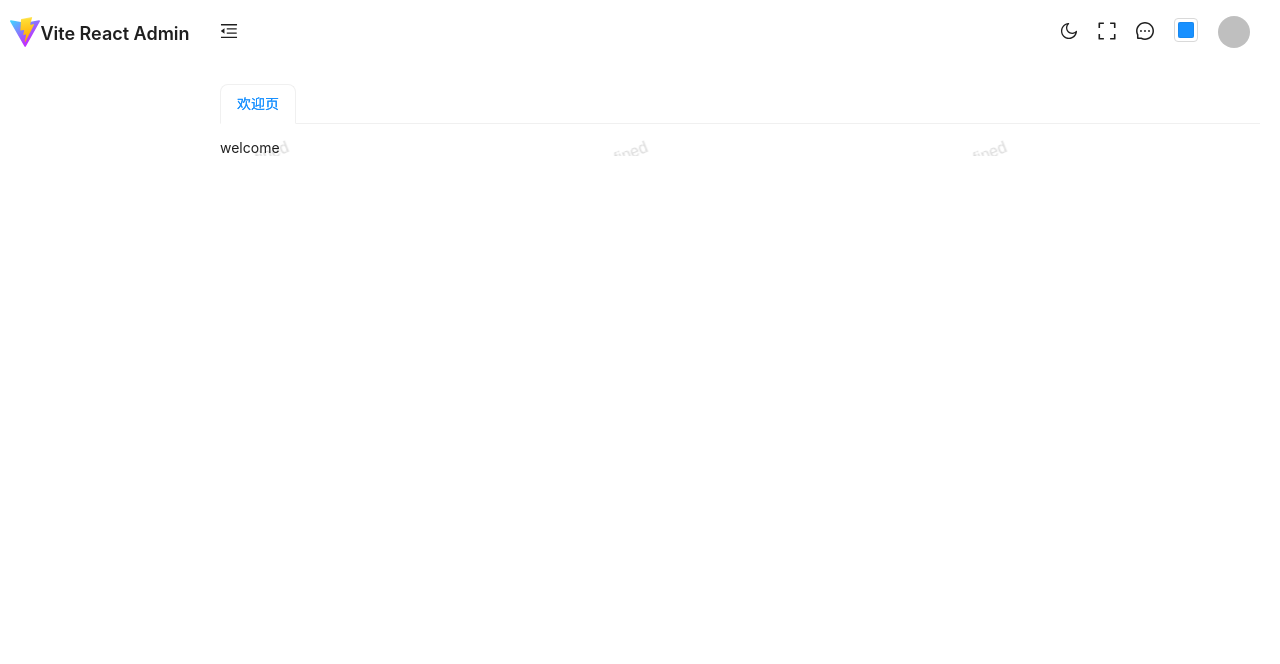
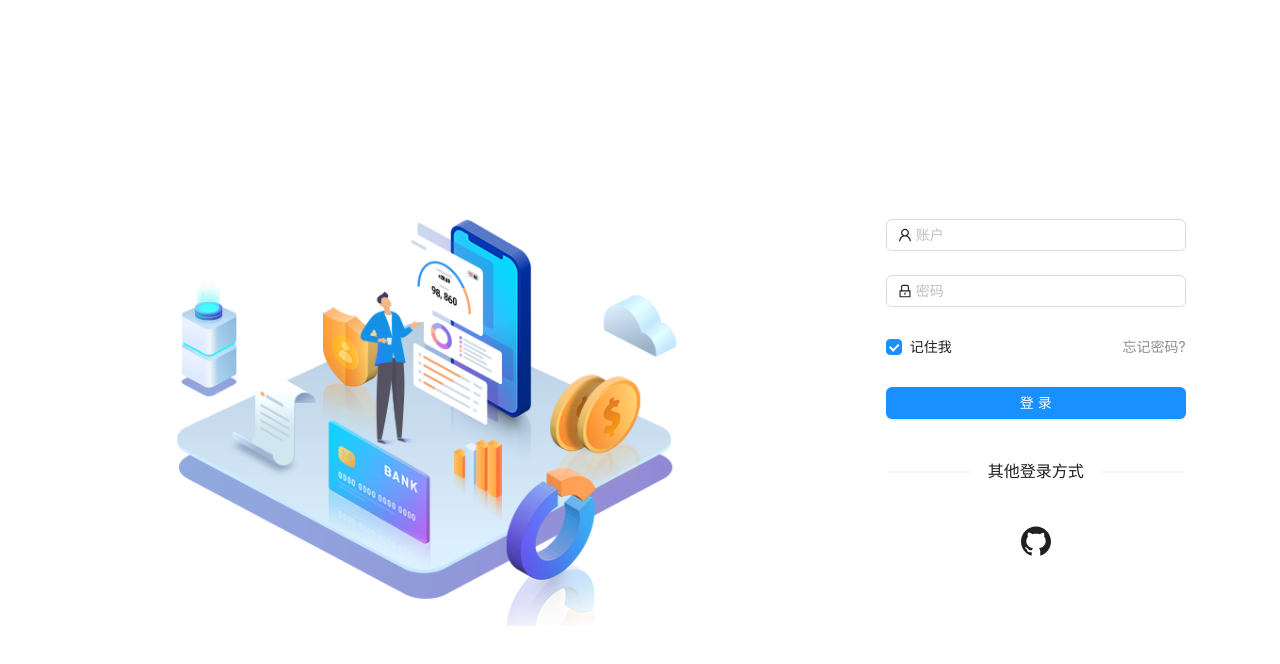
Before and after one commit to coderzzx25/vite-react-admin, a React (Vite) app: page /login in a window 1280 px wide. Before the commit this address led to /login#/welcome. Shown: the top 664 px of the page. Built offline with nearby package versions, Linux system fonts and the light colour scheme.

Commit message:
Add -> login -> 添加github登录

```diff
--- a/src/App.tsx
+++ b/src/App.tsx
@@ -1,6 +1,6 @@
 import { memo } from 'react';
 import type { FC, ReactNode } from 'react';
-import { HashRouter } from 'react-router-dom';
+import { BrowserRouter } from 'react-router-dom';
 import { ConfigProvider, theme } from 'antd';
 import zhCN from 'antd/lib/locale/zh_CN';
 
@@ -38,9 +38,9 @@ const App: FC<IProps> = () => {
         }
       }}
     >
-      <HashRouter>
+      <BrowserRouter>
         <Routers />
-      </HashRouter>
+      </BrowserRouter>
     </ConfigProvider>
   );
 };
--- a/src/service/modules/auths/auths.ts
+++ b/src/service/modules/auths/auths.ts
@@ -26,3 +26,16 @@ export const refreshTokenService = (refreshToken: string) => {
     }
   });
 };
+
+/**
+ * github登录
+ * @param {string} code github返回的code
+ */
+export const githubLoginService = (code: string) => {
+  return VrRequest.post<IAccountLoginResponseInfo>({
+    url: '/auths/github-login',
+    data: {
+      code
+    }
+  });
+};
--- a/src/views/login/login.tsx
+++ b/src/views/login/login.tsx
@@ -1,15 +1,16 @@
-import { memo } from 'react';
+import { memo, useEffect } from 'react';
 import type { FC, ReactNode } from 'react';
+import { useLocation } from 'react-router-dom';
 
 import { useNavigate } from 'react-router-dom';
-import { Button, Form, Layout, Input, Checkbox, Flex, Typography } from 'antd';
-import { LockOutlined, UserOutlined } from '@ant-design/icons';
+import { Button, Form, Layout, Input, Checkbox, Flex, Typography, Divider } from 'antd';
+import { LockOutlined, UserOutlined, GithubOutlined } from '@ant-design/icons';
 
 import LoginWrapper from './style';
 import loginLeft from '@/assets/images/login-left.svg';
 import { localCache } from '@/utils/cache';
 import { IAccountLoginBody } from '@/types/auths/auths';
-import { userLoginService } from '@/service/modules/auths/auths';
+import { userLoginService, githubLoginService } from '@/service/modules/auths/auths';
 import { useAppDispatch } from '@/store';
 import { setLoginInfoReducer } from '@/store/modules/auths';
 
@@ -41,6 +42,7 @@ const loginRules = {
 
 const login: FC<IProps> = () => {
   const navigate = useNavigate();
+  const location = useLocation();
   const dispatch = useAppDispatch();
   const onLoginFinish = async (values: IFormValues) => {
     const { userAccount, userPassword, remember } = values;
@@ -56,6 +58,30 @@ const login: FC<IProps> = () => {
     dispatch(setLoginInfoReducer(loginResult));
     navigate('/');
   };
+
+  const onClickGithubLogin = () => {
+    const clientId = 'Ov23lih4LOhLPcEeH6Mf';
+    const redirectUri = 'http://localhost:5173/login';
+    const githubAuthUrl = `https://github.com/login/oauth/authorize?client_id=${clientId}&redirect_uri=${redirectUri}&scope=user`;
+
+    window.location.href = githubAuthUrl;
+  };
+
+  useEffect(() => {
+    const getToken = async () => {
+      const searchParams = new URLSearchParams(location.search);
+      const code = searchParams.get('code');
+      if (code) {
+        // 请求接口
+        const result = await githubLoginService(code);
+        if (!result) return;
+        dispatch(setLoginInfoReducer(result));
+        navigate('/');
+      }
+    };
+
+    getToken();
+  }, [navigate]);
   return (
     <LoginWrapper>
       <Content className="content">
@@ -86,9 +112,17 @@ const login: FC<IProps> = () => {
             </Flex>
           </Form.Item>
           <Form.Item>
-            <Button type="primary" htmlType="submit">
+            <Button type="primary" htmlType="submit" block>
               登 录
             </Button>
+          </Form.Item>
+          <Form.Item>
+            <Divider>其他登录方式</Divider>
+          </Form.Item>
+          <Form.Item>
+            <div className="other-login">
+              <GithubOutlined onClick={onClickGithubLogin} />
+            </div>
           </Form.Item>
         </Form>
       </Content>
--- a/src/views/login/style.ts
+++ b/src/views/login/style.ts
@@ -17,6 +17,13 @@ const LoginWrapper = styled(Layout)`
   .form-content {
     width: 300px;
   }
+
+  .other-login {
+    font-size: 30px;
+    display: flex;
+    justify-content: center;
+    align-items: center;
+  }
 `;
 
 export default LoginWrapper;
```
